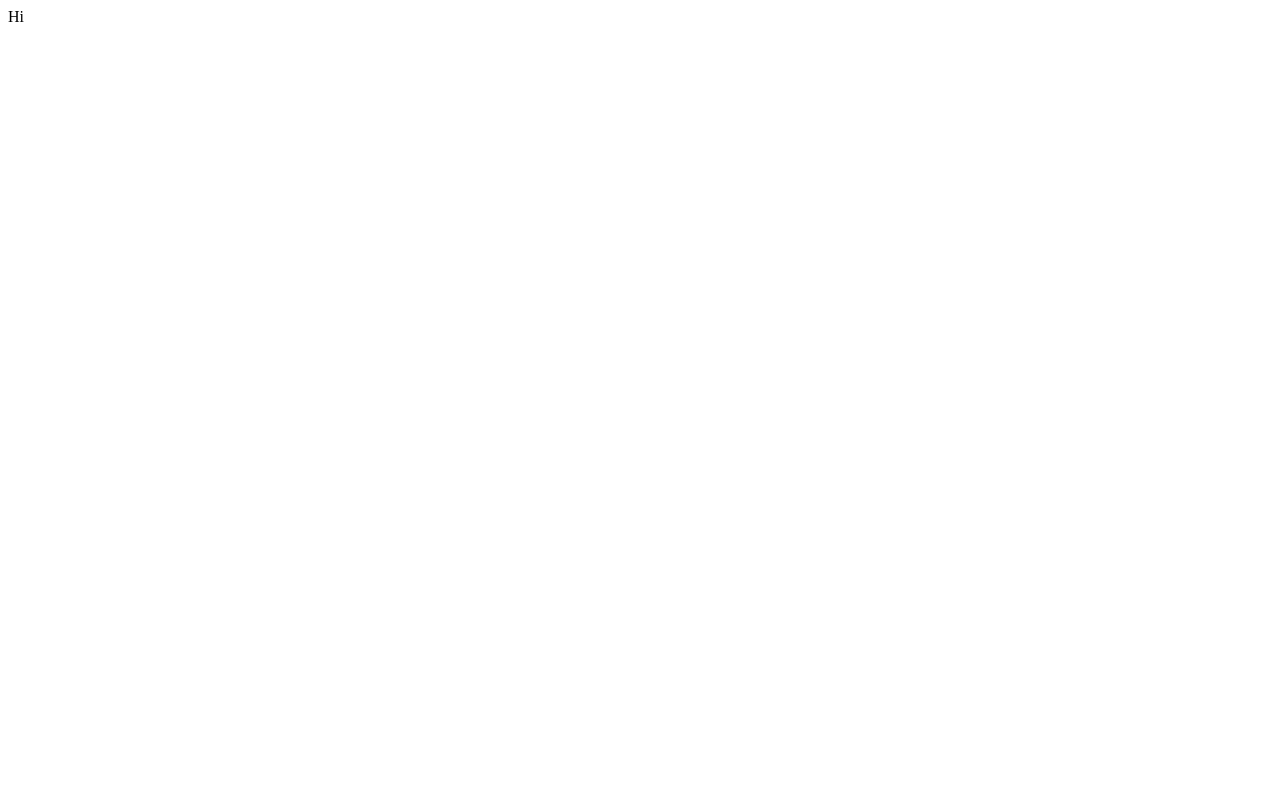
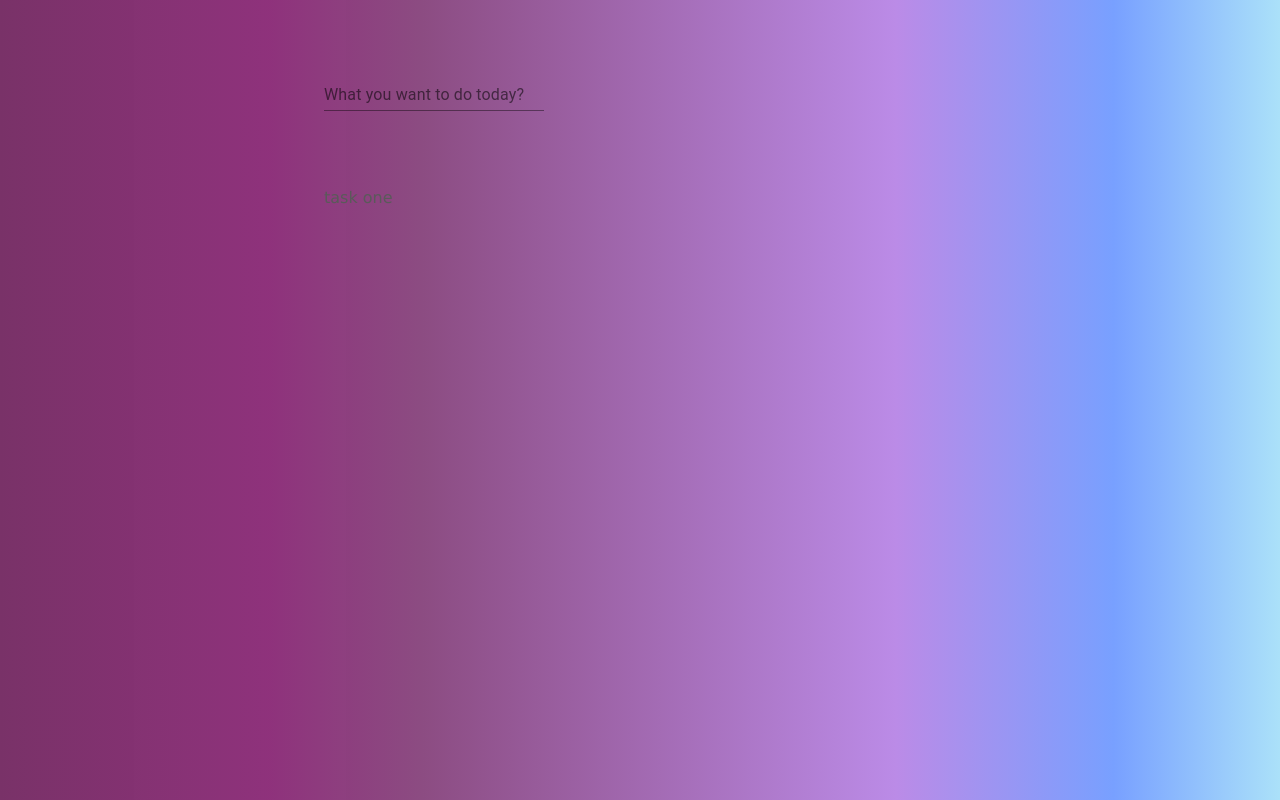
Before and after one commit to geetaingle/to-do-app, a React (Create React App) app: page / in a window 1280 px wide. Built offline with nearby package versions, Linux system fonts and the light colour scheme.

Commit message:
React downgraded to 17.0.0

```diff
--- a/src/App.css
+++ b/src/App.css
@@ -0,0 +1,16 @@
+.bg-tasklist {
+  width: 50%;
+  margin: auto;
+  margin-top: 2%;
+  height: 50%;
+  min-height: 500px;
+  min-width: 300px;
+}
+.bg-entertask {
+  width: 50%;
+  margin: auto;
+  margin-top: 5%;
+  height: 10%;
+  min-height: 100px;
+  min-width: 300px;
+}
--- a/src/App.js
+++ b/src/App.js
@@ -1,7 +1,15 @@
 import "./App.css";
+import EnterTask from "./components/EnterTask";
 
 function App() {
-  return <div className="App">Hi</div>;
+  return (
+    <div className="App">
+      <div className="bg-entertask">
+        <EnterTask />
+      </div>
+      <div className="bg-tasklist">task one</div>
+    </div>
+  );
 }
 
 export default App;
--- /dev/null
+++ b/src/components/EnterTask.css
@@ -0,0 +1,9 @@
+.entertask {
+  width: 100%;
+}
+/* .css-v4u5dn-MuiInputBase-root-MuiInput-root::after {
+  border-bottom: 2px solid #0e1f31;
+}
+.css-aqpgxn-MuiFormLabel-root-MuiInputLabel-root.Mui-focused {
+  color: #0e1f31 !important;
+} */
--- /dev/null
+++ b/src/components/EnterTask.js
@@ -0,0 +1,33 @@
+import { TextField } from "@material-ui/core";
+import { makeStyles } from "@material-ui/core/styles";
+import "./EnterTask.css";
+
+const useStyles = makeStyles((theme) => ({
+  textField: {
+    // "&:focus": {
+    //   backgroundColor: "#fff",
+    //   borderColor: "#0e1f31",
+    //   color: "#0e1f31",
+    // },
+    "&.Mui-focused": {
+      borderColor: "#C52328",
+      borderWidth: "2px",
+    },
+  },
+}));
+
+function EnterTask(props) {
+  const classes = useStyles();
+  return (
+    <>
+      <TextField
+        id="standard-basic"
+        label="What you want to do today?"
+        variant="standard"
+        className={classes.textField}
+      />
+    </>
+  );
+}
+
+export default EnterTask;
--- a/src/index.css
+++ b/src/index.css
@@ -0,0 +1,16 @@
+body {
+  background: rgb(2, 0, 36);
+  background: linear-gradient(
+    90deg,
+    rgba(121, 50, 104, 1) 0%,
+    rgba(142, 49, 123, 0.9948354341736695) 21%,
+    rgba(140, 76, 130, 1) 33%,
+    rgba(187, 139, 231, 1) 70%,
+    rgba(120, 160, 255, 1) 87%,
+    rgba(171, 225, 249, 1) 100%,
+    rgba(0, 212, 255, 1) 100%
+  );
+  color: rgb(90, 90, 90);
+  font-family: "Lucida Sans", "Lucida Sans Regular", "Lucida Grande",
+    "Lucida Sans Unicode", Geneva, Verdana, sans-serif;
+}
--- a/src/index.js
+++ b/src/index.js
@@ -1,11 +1,12 @@
 import React from "react";
-import ReactDOM from "react-dom/client";
+import ReactDOM from "react-dom";
 import "./index.css";
 import App from "./App";
 
-const root = ReactDOM.createRoot(document.getElementById("root"));
-root.render(
+const root = document.getElementById("root");
+ReactDOM.render(
   <React.StrictMode>
     <App />
-  </React.StrictMode>
+  </React.StrictMode>,
+  root
 );
```
Also changed, not shown: package.json (+6 -5 lines), 1 other file (tests, documents, lock files or other folders).
